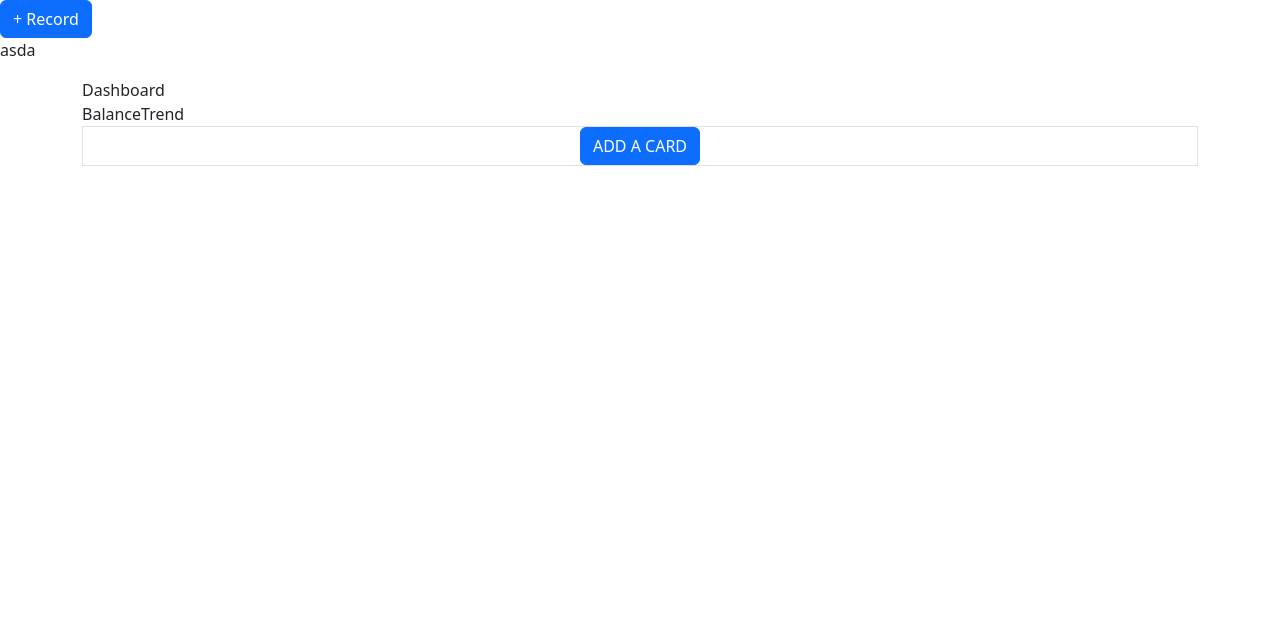
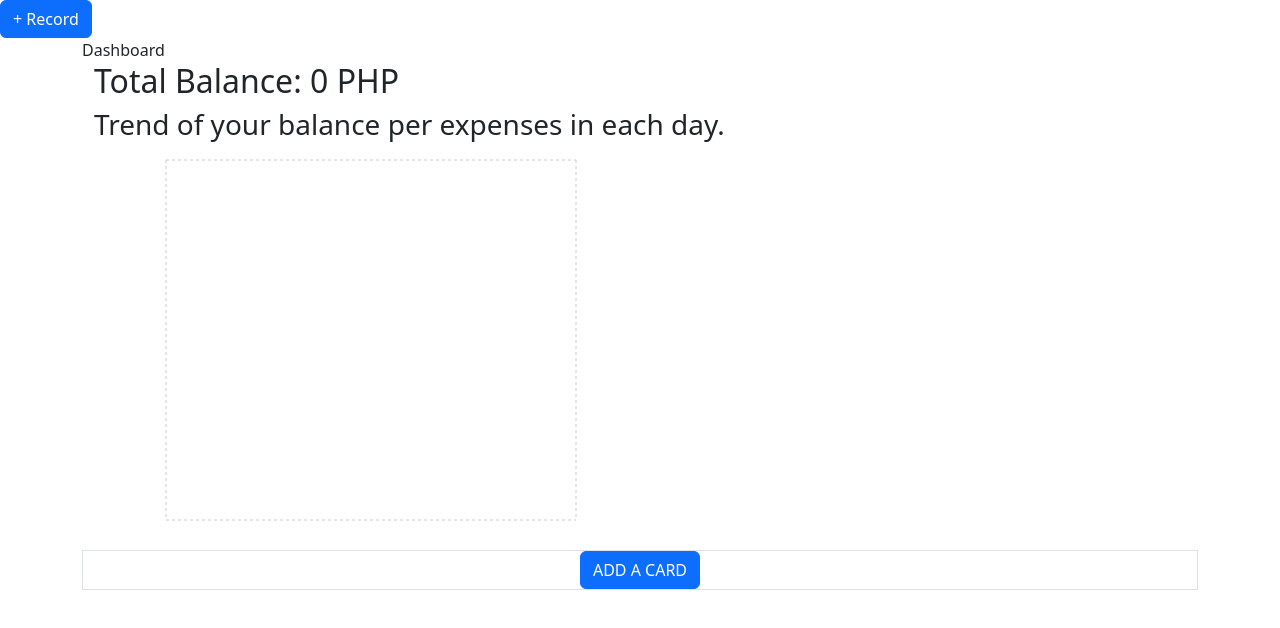
Before and after one commit to NimaBori/expense-tracker, a React (Create React App) app: page / in a window 1280 px wide. Shown: the top 628 px of the page. Built offline with nearby package versions, Linux system fonts and the light colour scheme.

Commit message:
create BalanceTrend component. Repair AddRecord compont to handle dates and numbers correctly

```diff
--- a/src/components/AddRecord.js
+++ b/src/components/AddRecord.js
@@ -77,10 +77,11 @@ const AddRecord = () => {
         no: parseInt(transactions.length + 1),
         type: paymentType,
         paymentMode,
-        amount,
+        amount:
+          paymentType === "expense" ? parseInt(-amount) : parseInt(amount),
         currency: "PHP",
         category,
-        date,
+        date: date.toISOString().slice(0, 10),
         time: selectedTime,
         note,
         status,
--- a/src/components/ShowTransaction.js
+++ b/src/components/ShowTransaction.js
@@ -8,10 +8,9 @@ const ShowTransaction = () => {
   return (
     <div>
       <div>
-        <p>asda</p>
         {transactions.map((i, index) => (
           <div key={index} className="border">
-            <div>{i.no}</div>
+            <div>{i.date}</div>
             <div>{i.type}</div>
             <div>{i.amount}</div>
           </div>
--- a/src/components/cards/BalanceTrend.js
+++ b/src/components/cards/BalanceTrend.js
@@ -1,7 +1,84 @@
-import React from "react";
+import React, { useEffect } from "react";
+import {
+  AreaChart,
+  Area,
+  XAxis,
+  YAxis,
+  CartesianGrid,
+  Tooltip,
+  ResponsiveContainer,
+} from "recharts";
+import { Container } from "react-bootstrap";
+import { useGlobalContext } from "../context";
 
 const BalanceTrend = () => {
-  return <div>BalanceTrend</div>;
+  const { transactions } = useGlobalContext();
+  const currentBalance = transactions
+    .map((transact) => transact.amount)
+    .reduce((acc, cur) => acc + cur, 0);
+  let allBalances = [];
+
+  const dates = [
+    ...new Set(
+      transactions.map((transact, index) => {
+        return transact.date;
+      })
+    ),
+  ];
+
+  const soretedDates = dates.sort((a, b) => a - b);
+
+  soretedDates.map((date) => {
+    allBalances.push({
+      date,
+      balance: transactions
+        .map((transac, index) => {
+          if (transac.date === date) {
+            return transac.amount;
+          }
+        })
+        .reduce((acc, cur) => {
+          let num = typeof cur === "number" ? cur : Number(cur);
+          if (!isNaN(num)) {
+            return acc + cur;
+          }
+          return acc;
+        }, 0),
+    });
+  });
+
+  console.log(allBalances);
+
+  return (
+    <Container>
+      <h2>Total Balance: {currentBalance} PHP</h2>
+      <h3>Trend of your balance per expenses in each day.</h3>
+      <Container width="100%" height="100%">
+        <AreaChart
+          width={500}
+          height={400}
+          data={allBalances}
+          margin={{
+            top: 10,
+            right: 30,
+            left: 0,
+            bottom: 0,
+          }}
+        >
+          <CartesianGrid strokeDasharray="3 3" />
+          <XAxis dataKey="date" />
+          <YAxis />
+          <Tooltip />
+          <Area
+            type="monotone"
+            dataKey="balance"
+            stroke="#8884d8"
+            fill="#8884d8"
+          />
+        </AreaChart>
+      </Container>
+    </Container>
+  );
 };
 
 export default BalanceTrend;
```
